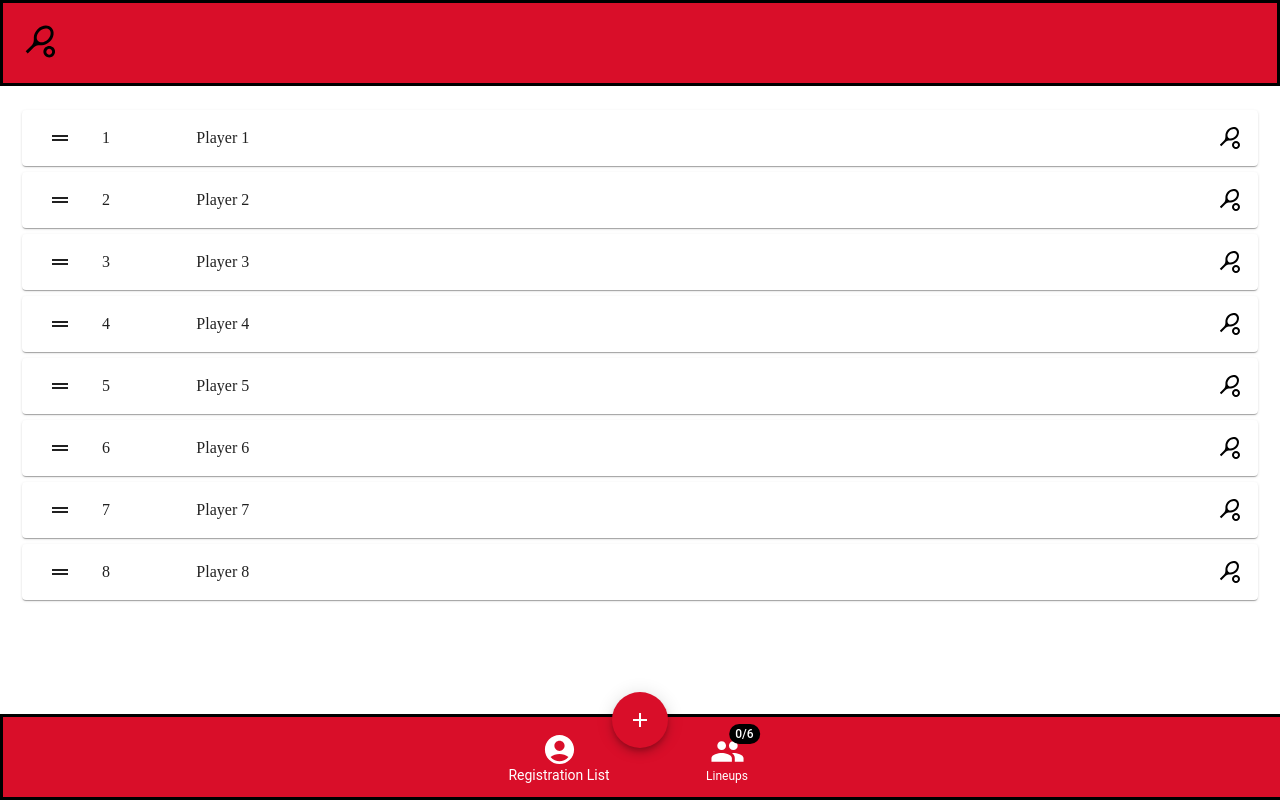
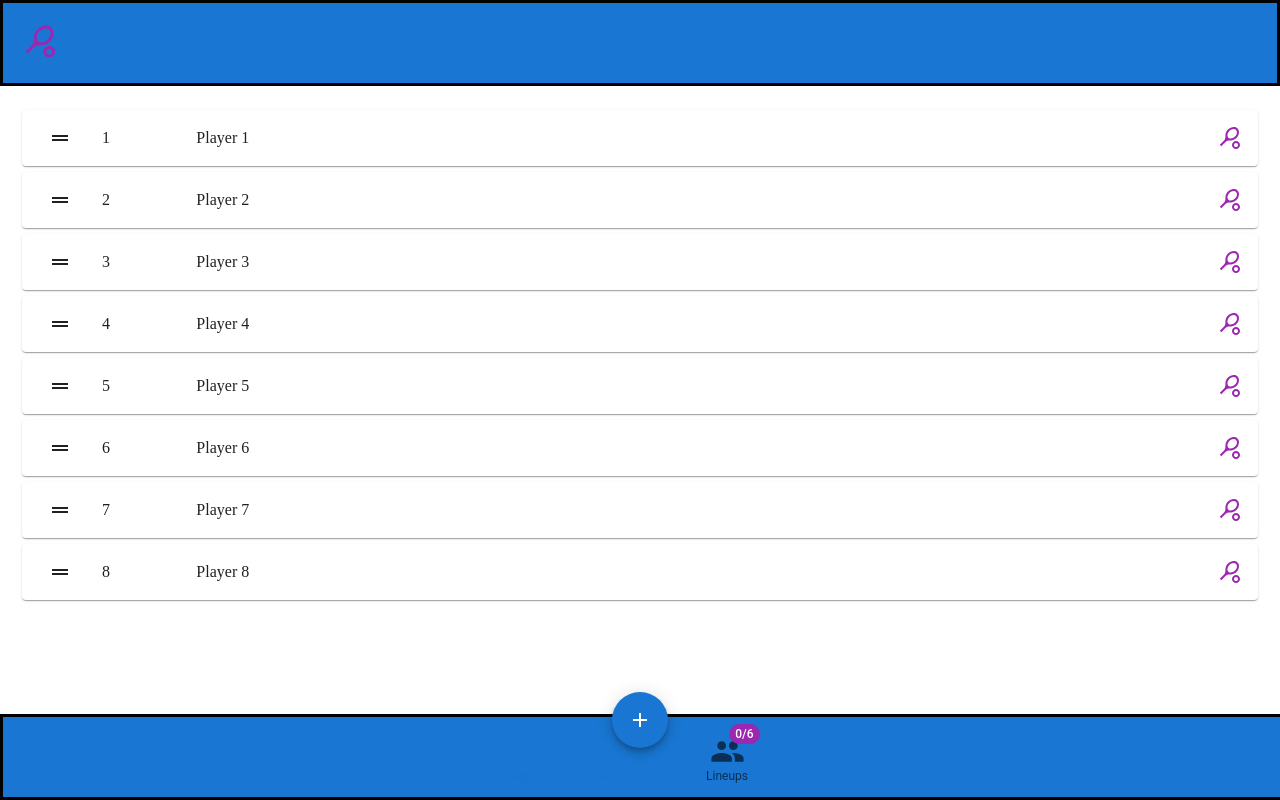
Before and after one commit to philib/DoublesUp, a Next.js app: page / in a window 1280 px wide. Built offline with nearby package versions, Linux system fonts and the light colour scheme.

Commit message:
move theme on the outside

```diff
--- a/app/components/EditableRegistrationList/EditableRegistrationList.tsx
+++ b/app/components/EditableRegistrationList/EditableRegistrationList.tsx
@@ -1,4 +1,4 @@
-import { PlayerCard } from './PlayerCard';
+import {PlayerCard} from './PlayerCard';
 import {
     Button,
     Dialog,
@@ -6,16 +6,16 @@ import {
     DialogContent,
     DialogTitle,
     Fab,
-  TextField,
+    TextField, useTheme,
 } from '@mui/material';
-import React, { useEffect, useRef, useState } from 'react';
-import { EditDialog } from './EditDialog';
-import { PlayerId } from '../../logic/RegistrationList';
-import { SortableList } from './SortableList';
+import React, {useEffect, useRef, useState} from 'react';
+import {EditDialog} from './EditDialog';
+import {PlayerId} from '../../logic/RegistrationList';
+import {SortableList} from './SortableList';
 import SportsTennisIcon from '@mui/icons-material/SportsTennis';
 import AddIcon from '@mui/icons-material/Add';
-import { theme } from '../../theme';
-import { headerAndBottomNavigationHeight } from '../Navigator/Navigator';
+import {headerAndBottomNavigationHeight} from '../Navigator/Navigator';
+
 export interface MeldelistePlayer {
     id: PlayerId;
     rank: number;
@@ -46,11 +46,12 @@ const SortableListElement: React.FunctionComponent<{
     isPlayerSelected: boolean;
     onPlayerCardClicked: () => void;
     onSelectClicked: (active: boolean) => void;
-}> = ({ player, isPlayerSelected, onPlayerCardClicked, onSelectClicked }) => {
+}> = ({player, isPlayerSelected, onPlayerCardClicked, onSelectClicked}) => {
+    const theme = useTheme()
     return (
-    <div style={{ display: 'flex', width: '100%', alignItems: 'center' }}>
-      <div style={{ width: '100%', flexGrow: 2 }} onClick={onPlayerCardClicked}>
-        <PlayerCard rank={player.rank} name={player.name} />
+        <div style={{display: 'flex', width: '100%', alignItems: 'center'}}>
+            <div style={{width: '100%', flexGrow: 2}} onClick={onPlayerCardClicked}>
+                <PlayerCard rank={player.rank} name={player.name}/>
             </div>
             <SportsTennisIcon
                 onClick={() => {
@@ -104,13 +105,13 @@ export const EditableRegistrationList: React.FunctionComponent<
                                 return 'Rank already taken';
                             }
 
-                setEditDialogOpen({ open: false });
+                            setEditDialogOpen({open: false});
                             return null;
                         },
-              onAbort: () => setEditDialogOpen({ open: false }),
+                        onAbort: () => setEditDialogOpen({open: false}),
                         onDelete: () => {
                             deletePlayer(editDialogOpen.player.id);
-                setEditDialogOpen({ open: false });
+                            setEditDialogOpen({open: false});
                         },
                     }
                     : undefined
@@ -188,7 +189,7 @@ export const EditableRegistrationList: React.FunctionComponent<
         >
             {editDialog}
             {addDialog}
-      <div style={{ flex: 1, width: '100%', overflow: 'auto' }}>
+            <div style={{flex: 1, width: '100%', overflow: 'auto'}}>
                 <SortableList
                     cards={players.map((player) => ({
                         id: player.id.value,
@@ -204,7 +205,7 @@ export const EditableRegistrationList: React.FunctionComponent<
                                     }
                                 }}
                                 onPlayerCardClicked={() =>
-                  setEditDialogOpen({ open: true, player })
+                                    setEditDialogOpen({open: true, player})
                                 }
                             />
                         ),
@@ -226,7 +227,7 @@ export const EditableRegistrationList: React.FunctionComponent<
                     setDialogOpen(!dialogOpen);
                 }}
             >
-        <AddIcon />
+                <AddIcon/>
             </Fab>
         </div>
     );
--- a/app/components/EditableRegistrationList/SortableList.tsx
+++ b/app/components/EditableRegistrationList/SortableList.tsx
@@ -5,10 +5,9 @@ import {
     DraggingStyle,
     NotDraggingStyle,
 } from 'react-beautiful-dnd';
-import { Card, CardContent, Divider, List, ListItem } from '@mui/material';
-import React, { CSSProperties } from 'react';
+import {Card, CardContent, Divider, List, ListItem, useTheme} from '@mui/material';
+import React, {CSSProperties} from 'react';
 import DragHandleIcon from '@mui/icons-material/DragHandle';
-import { theme } from '../../theme';
 
 export interface SortableListProps {
     cards: { id: any; component: React.ReactElement }[];
@@ -27,6 +26,7 @@ const CardElement: React.FunctionComponent<CardProps> = ({
                                                              index,
                                                              children,
                                                          }) => {
+    const theme = useTheme();
     const getItemStyle = (
         isDragging: boolean,
         draggableStyle: DraggingStyle | NotDraggingStyle | undefined
@@ -56,9 +56,9 @@ const CardElement: React.FunctionComponent<CardProps> = ({
                             ),
                         }}
                     >
-            <Card sx={{ width: '100%' }}>
-              <CardContent sx={{ paddingBottom: '16px!important' }}>
-                <div style={{ display: 'flex' }}>
+                        <Card sx={{width: '100%'}}>
+                            <CardContent sx={{paddingBottom: '16px!important'}}>
+                                <div style={{display: 'flex'}}>
                                     <div
                                         style={{
                                             display: 'flex',
@@ -68,7 +68,7 @@ const CardElement: React.FunctionComponent<CardProps> = ({
                                         }}
                                         {...provided.dragHandleProps}
                                     >
-                    <DragHandleIcon />
+                                        <DragHandleIcon/>
                                     </div>
                                     {children}
                                 </div>
@@ -104,13 +104,13 @@ export const SortableList: React.FunctionComponent<SortableListProps> = ({
         );
     };
     return (
-    <div style={{ width: '100%' }}>
+        <div style={{width: '100%'}}>
             <DragDropContext onDragUpdate={onDragUpdate} onDragEnd={onDragEnd}>
                 <Droppable droppableId="droppable">
                     {(provided, snapshot) => {
                         return (
                             <div {...provided.droppableProps} ref={provided.innerRef}>
-                <List sx={{ width: '100%' }}>
+                                <List sx={{width: '100%'}}>
                                     {cards.map((card, index) =>
                                         renderCard(card.component, card.id, index)
                                     )}
--- a/app/components/List/ListComponent.tsx
+++ b/app/components/List/ListComponent.tsx
@@ -7,7 +7,8 @@ export const MyListSubHeader = styled('div')(({theme}) => ({
     position: 'sticky',
     top: 0,
     zIndex: 2,
-    backgroundColor: theme.palette.primary.main
+    backgroundColor: theme.palette.primary.main,
+    color: theme.palette.primary.contrastText,
 }))
 
 export const MyList: React.FunctionComponent<{
--- a/app/components/Navigator/Navigator.tsx
+++ b/app/components/Navigator/Navigator.tsx
@@ -1,12 +1,6 @@
-import {
-  BottomNavigation,
-  BottomNavigationAction,
-  Snackbar,
-} from '@mui/material';
-import React, { useEffect, useRef } from 'react';
-import { theme } from '../../theme';
+import {BottomNavigation, BottomNavigationAction, Snackbar, Typography, useTheme,} from '@mui/material';
+import React, {useEffect, useRef} from 'react';
 import SportsTennisIcon from '@mui/icons-material/SportsTennis';
-import { useFormatMessage } from '../../MyIntlProvider';
 import {RoundedFrame} from "../misc/RoundedFrame";
 
 export interface Navigation {
@@ -25,9 +19,10 @@ export const headerAndBottomNavigationHeight = '5rem';
 
 export const Navigator: React.FunctionComponent<NavigatorProps> = ({
                                                                        navigations,
-  icon = <SportsTennisIcon color="secondary" fontSize="large" />,
+                                                                       icon = <SportsTennisIcon color="secondary"
+                                                                                                fontSize="large"/>,
                                                                    }) => {
-  const formatMessage = useFormatMessage();
+    const theme = useTheme()
     const bottomNavigationRef = useRef<HTMLDivElement>(null);
     const [maxContentHeight, setMaxContentHeight] = React.useState('0%');
     useEffect(() => {
@@ -45,10 +40,10 @@ export const Navigator: React.FunctionComponent<NavigatorProps> = ({
     }>({});
     const [snackbarState, setSnackbarState] = React.useState<
         { open: false } | { open: true; message: string }
-  >({ open: false });
+    >({open: false});
     const getHintByIndex = (index: number) => {
         const hintByIndex = navigations.reduce(
-      (acc, cur, index) => ({ ...acc, [index]: cur.disabledHint }),
+            (acc, cur, index) => ({...acc, [index]: cur.disabledHint}),
             {} as { [index: number]: string | undefined }
         );
         if (hintByIndex[index] == undefined || hintByIndex[index] == '') {
@@ -62,7 +57,6 @@ export const Navigator: React.FunctionComponent<NavigatorProps> = ({
             key={navigation.title}
             label={navigation.title}
             icon={navigation.icon}
-      style={{ color: theme.palette.background.default }}
         />
     ));
     useEffect(() => {
@@ -98,7 +92,7 @@ export const Navigator: React.FunctionComponent<NavigatorProps> = ({
     return (
         <main>
             <>
-        <div style={{ position: 'fixed', top: 0, zIndex: 1000, width: '100%' }}>
+                <div style={{position: 'fixed', top: 0, zIndex: 1000, width: '100%'}}>
                     <div
                         style={{
                             display: 'flex',
@@ -109,7 +103,7 @@ export const Navigator: React.FunctionComponent<NavigatorProps> = ({
                             border: 'solid',
                         }}
                     >
-            <div style={{ paddingRight: '20px', paddingLeft: '20px' }}>
+                        <div style={{paddingRight: '20px', paddingLeft: '20px'}}>
                             {icon}
                         </div>
                     </div>
@@ -130,7 +124,7 @@ export const Navigator: React.FunctionComponent<NavigatorProps> = ({
                 {navigations.map((it, index) => (
                     <div
                         key={`navigation-${index}`}
-            style={{ height: '100%' }}
+                        style={{height: '100%'}}
                         hidden={index != bottomNavigationValue}
                     >
                         <RoundedFrame test={`test-${index}`}>
@@ -140,18 +134,18 @@ export const Navigator: React.FunctionComponent<NavigatorProps> = ({
                 ))}
             </div>
             <Snackbar
-        sx={{ paddingBottom: '80px' }}
+                sx={{paddingBottom: '80px'}}
                 color="primary"
-        anchorOrigin={{ vertical: 'bottom', horizontal: 'center' }}
+                anchorOrigin={{vertical: 'bottom', horizontal: 'center'}}
                 open={snackbarState.open}
                 autoHideDuration={1200}
-        onClose={() => setSnackbarState({ open: false })}
+                onClose={() => setSnackbarState({open: false})}
                 message={snackbarState.open && snackbarState.message}
             ></Snackbar>
             <>
                 <div
                     ref={bottomNavigationRef}
-          style={{ position: 'fixed', bottom: 0, left: 0, right: 0 }}
+                    style={{position: 'fixed', bottom: 0, left: 0, right: 0}}
                 >
                     <BottomNavigation
                         style={{
@@ -166,7 +160,7 @@ export const Navigator: React.FunctionComponent<NavigatorProps> = ({
                         onChange={(event, newValue) => {
                             const hint = getHintByIndex(newValue);
                             if (hint) {
-                setSnackbarState({ open: true, message: hint });
+                                setSnackbarState({open: true, message: hint});
                             } else {
                                 setBottomNavigationValue(newValue);
                             }
--- /dev/null
+++ b/app/tcsinzheim/theme.ts
@@ -0,0 +1,32 @@
+import {createTheme} from '@mui/material';
+
+export const theme = createTheme({
+    palette: {
+        primary: {
+            main: '#d90e29',
+        },
+        secondary: {
+            main: '#000000',
+            contrastText: '#ffffff',
+        },
+        background: {
+            default: '#ffffff',
+        },
+    },
+    typography: {
+        fontFamily: 'Poppins',
+    },
+    components: {
+        MuiBottomNavigationAction: {
+            styleOverrides: {
+                root: ({theme})=> ({
+                    color: theme.palette.secondary.contrastText,
+                    '&.Mui-selected': {
+                        color: theme.palette.secondary.main,
+                    },
+                }),
+            },
+
+        }
+    },
+});
--- a/app/theme.ts
+++ /dev/null
@@ -1,15 +0,0 @@
-import { createTheme } from '@mui/material';
-
-export const theme = createTheme({
-  palette: {
-    primary: {
-      main: '#d90e29',
-    },
-    secondary: {
-      main: '#000000',
-    },
-    background: {
-      default: '#ffffff',
-    },
-  },
-});
```
Also changed, not shown: app/components/App/DynamicApp.tsx (+6 -9 lines), app/components/App/StaticApp.tsx (+10 -23 lines), app/components/Lineups/Lineups.tsx (+11 -5 lines), app/tcsinzheim/page.tsx (+10 -5 lines). Lines whose indentation alone changed are shown as unchanged.
